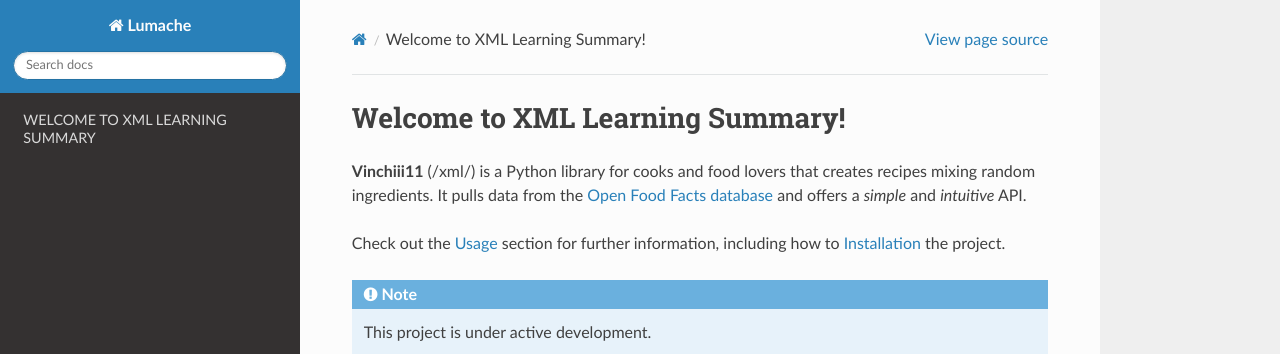
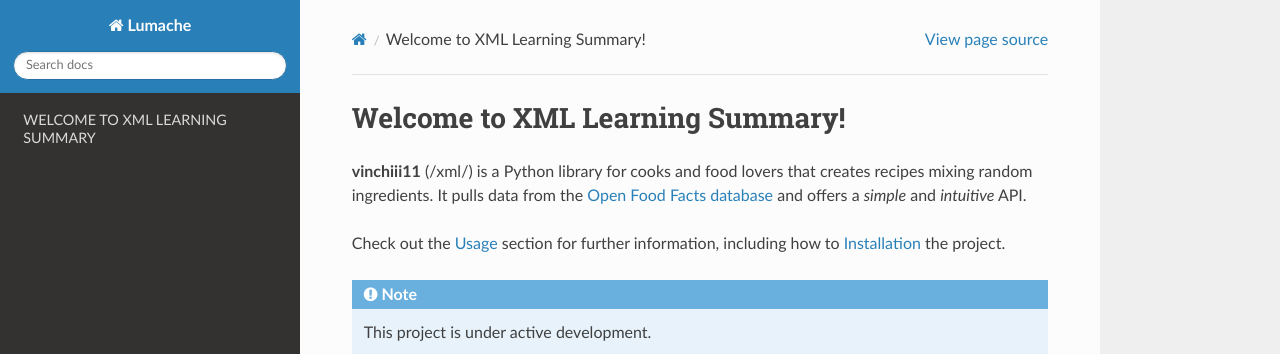
Before and after one commit to Zippiters/xmllearningsummary, a Sphinx documentation site: the page built from docs/source/index.rst, in a window 1280 px wide. Shown: the top 354 px of the page. Built offline with Sphinx 7.4.7 and the Read the Docs theme 3.1.0, drawn with Linux system fonts in a browser that asks for light colours.

```diff
--- a/docs/source/index.rst
+++ b/docs/source/index.rst
@@ -1,7 +1,7 @@
 Welcome to XML Learning Summary!
 ===================================
 
-**Vinchiii11** (/xml/) is a Python library for cooks and food lovers
+**vinchiii11** (/xml/) is a Python library for cooks and food lovers
 that creates recipes mixing random ingredients.
 It pulls data from the `Open Food Facts database <https://world.openfoodfacts.org/>`_
 and offers a *simple* and *intuitive* API.
```
